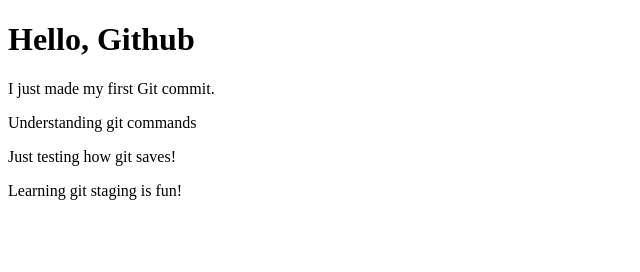
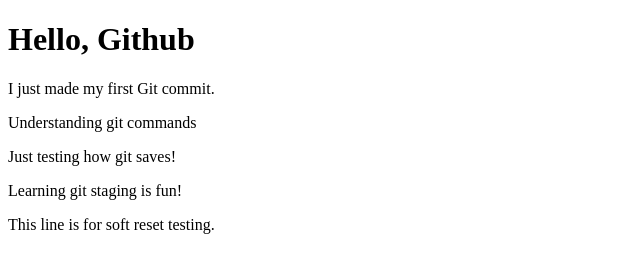
Before and after one commit to Yugal88943/MyFirstSite, a plain HTML site: page index.html in a window 1280 px wide. Shown: the whole page, without its empty margins (0-640 px from the left). Drawn offline with Linux system fonts and the light colour scheme.

Commit message:
Better message after soft reset

```diff
--- a/index.html
+++ b/index.html
@@ -11,6 +11,7 @@
     <p>Understanding git commands</p>
     <p>Just testing how git saves!</p>
     <p>Learning git staging is fun!</p>
+    <p>This line is for soft reset testing.</p>
 </body>
 
 </html>
```
